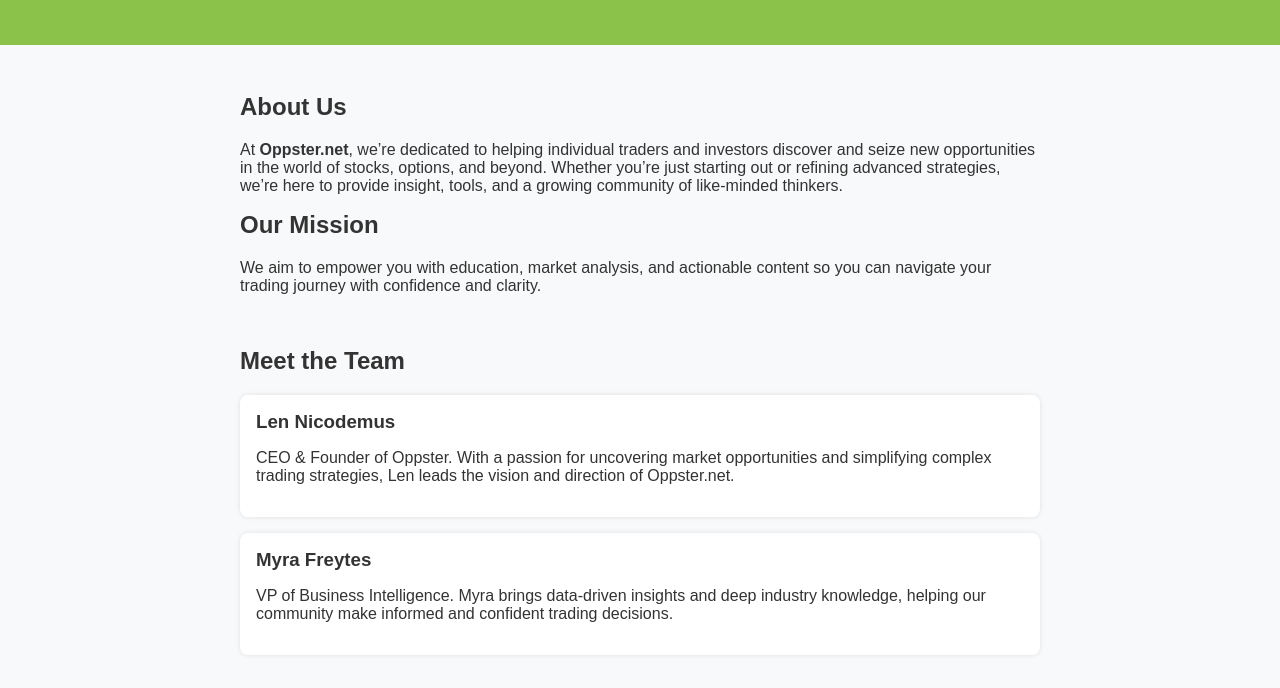
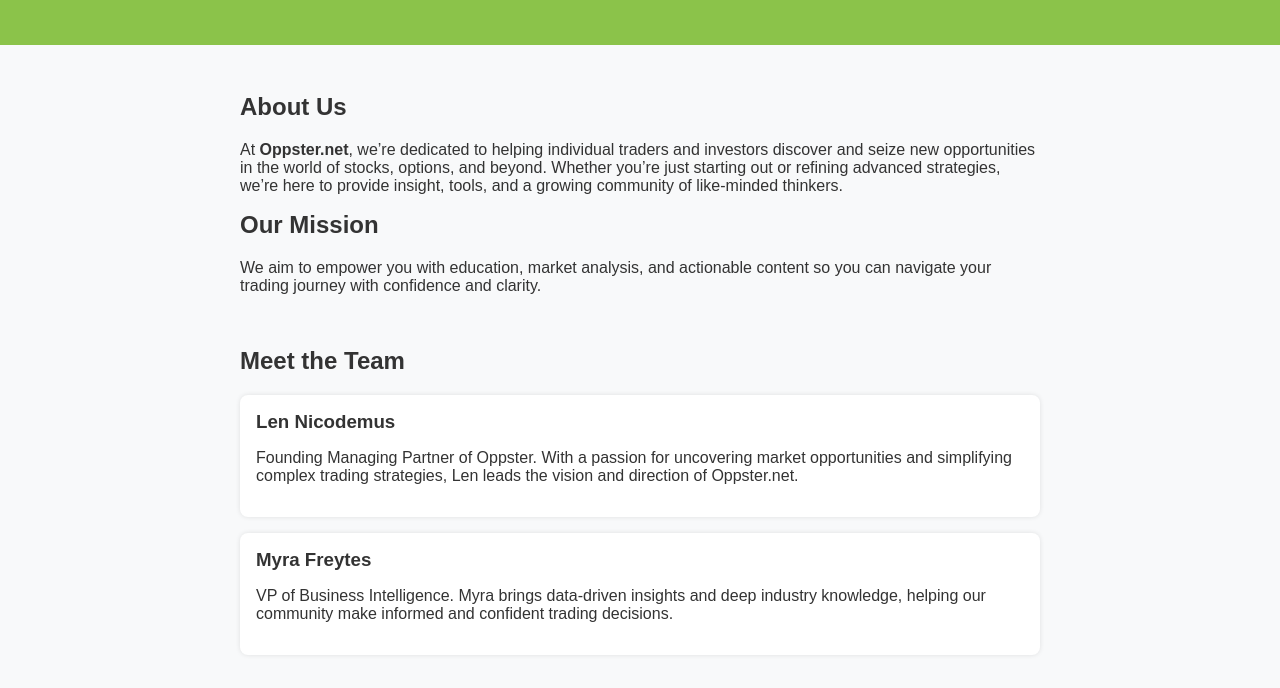
Before and after one commit to oppster/main, a plain HTML site: page index.html in a window 1280 px wide. Shown: the part 111-799 px from the top of the page. Drawn offline with Linux system fonts and the light colour scheme.

Commit message:
Update index.html
Revised CEO title to Founding Managing Partner

```diff
--- a/index.html
+++ b/index.html
@@ -66,7 +66,7 @@
     <div class="team">
       <div class="member">
         <h3>Len Nicodemus</h3>
-        <p>CEO & Founder of Oppster. With a passion for uncovering market opportunities and simplifying complex trading strategies, Len leads the vision and direction of Oppster.net.</p>
+        <p>Founding Managing Partner of Oppster. With a passion for uncovering market opportunities and simplifying complex trading strategies, Len leads the vision and direction of Oppster.net.</p>
       </div>
       <div class="member">
         <h3>Myra Freytes</h3>
```
